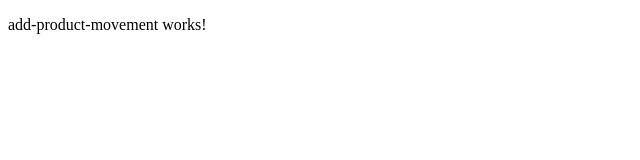
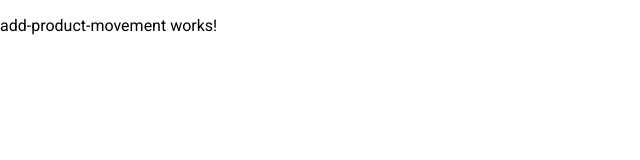
Before and after one commit to thiagoauper/stock-control, an Angular app in the folder stock-control-ui/: page / in a window 1280 px wide. Shown: the top 160 px of the page, without its empty margins (0-640 px from the left). Built offline with nearby package versions, Linux system fonts and the light colour scheme.

Commit message:
Installing and making use of Angular Materials.

```diff
--- a/stock-control-ui/angular.json
+++ b/stock-control-ui/angular.json
@@ -32,6 +32,7 @@
               }
             ],
             "styles": [
+              "@angular/material/prebuilt-themes/azure-blue.css",
               "src/styles.scss"
             ],
             "scripts": []
@@ -91,6 +92,7 @@
               }
             ],
             "styles": [
+              "@angular/material/prebuilt-themes/azure-blue.css",
               "src/styles.scss"
             ],
             "scripts": []
--- a/stock-control-ui/package.json
+++ b/stock-control-ui/package.json
@@ -10,10 +10,12 @@
   },
   "private": true,
   "dependencies": {
+    "@angular/cdk": "^19.2.10",
     "@angular/common": "^19.2.0",
     "@angular/compiler": "^19.2.0",
     "@angular/core": "^19.2.0",
     "@angular/forms": "^19.2.0",
+    "@angular/material": "^19.2.10",
     "@angular/platform-browser": "^19.2.0",
     "@angular/platform-browser-dynamic": "^19.2.0",
     "@angular/router": "^19.2.0",
--- a/stock-control-ui/src/index.html
+++ b/stock-control-ui/src/index.html
@@ -6,8 +6,10 @@
   <base href="/">
   <meta name="viewport" content="width=device-width, initial-scale=1">
   <link rel="icon" type="image/x-icon" href="favicon.ico">
+  <link href="https://fonts.googleapis.com/css2?family=Roboto:wght@300;400;500&display=swap" rel="stylesheet">
+  <link href="https://fonts.googleapis.com/icon?family=Material+Icons" rel="stylesheet">
 </head>
-<body>
+<body class="mat-typography">
   <app-root></app-root>
 </body>
 </html>
--- a/stock-control-ui/src/styles.scss
+++ b/stock-control-ui/src/styles.scss
@@ -1 +1,4 @@
 /* You can add global styles to this file, and also import other style files */
+
+html, body { height: 100%; }
+body { margin: 0; font-family: Roboto, "Helvetica Neue", sans-serif; }
```
Also changed, not shown: 1 other file (tests, documents, lock files or other folders).
